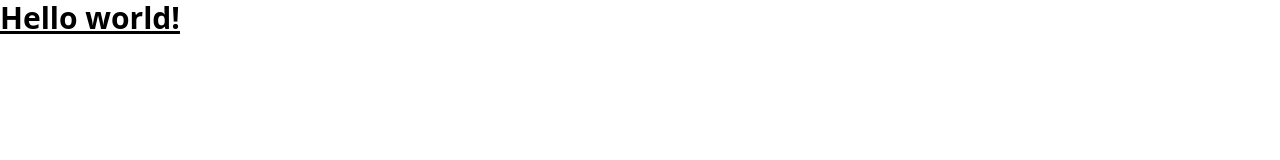
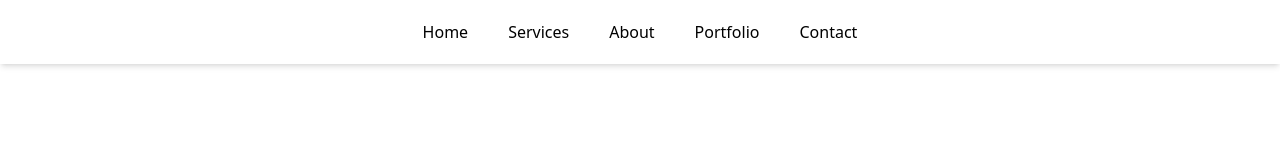
Before and after one commit to atikrahad/b3-portfolio3, a plain HTML site: page index.html in a window 1280 px wide. Drawn offline with nearby package versions, Linux system fonts and the light colour scheme.

Commit message:
navber create

```diff
--- a/index.html
+++ b/index.html
@@ -1,4 +1,4 @@
-<!doctype html>
+<!DOCTYPE html>
 <html>
   <head>
     <meta charset="UTF-8" />
@@ -7,8 +7,14 @@
     <title>Atik's Portfolio</title>
   </head>
   <body>
-    <h1 class="text-3xl font-bold underline">
-      Hello world!
-    </h1>
+    <nav class="p-5 flex items-center justify-center shadow-md">
+      <ul class="flex gap-10">
+        <li><a href="">Home</a></li>
+        <li><a href="">Services</a></li>
+        <li><a href="">About</a></li>
+        <li><a href="">Portfolio</a></li>
+        <li><a href="">Contact</a></li>
+      </ul>
+    </nav>
   </body>
 </html>
```
